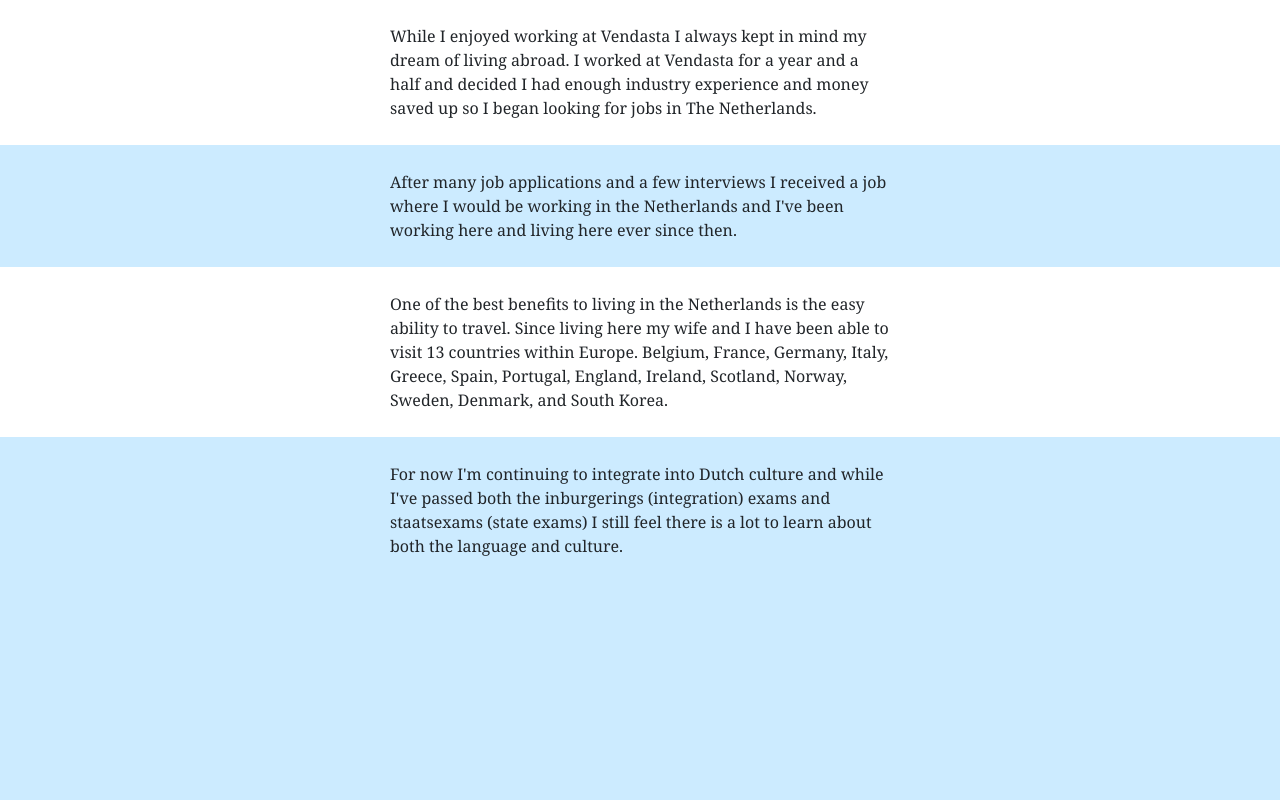
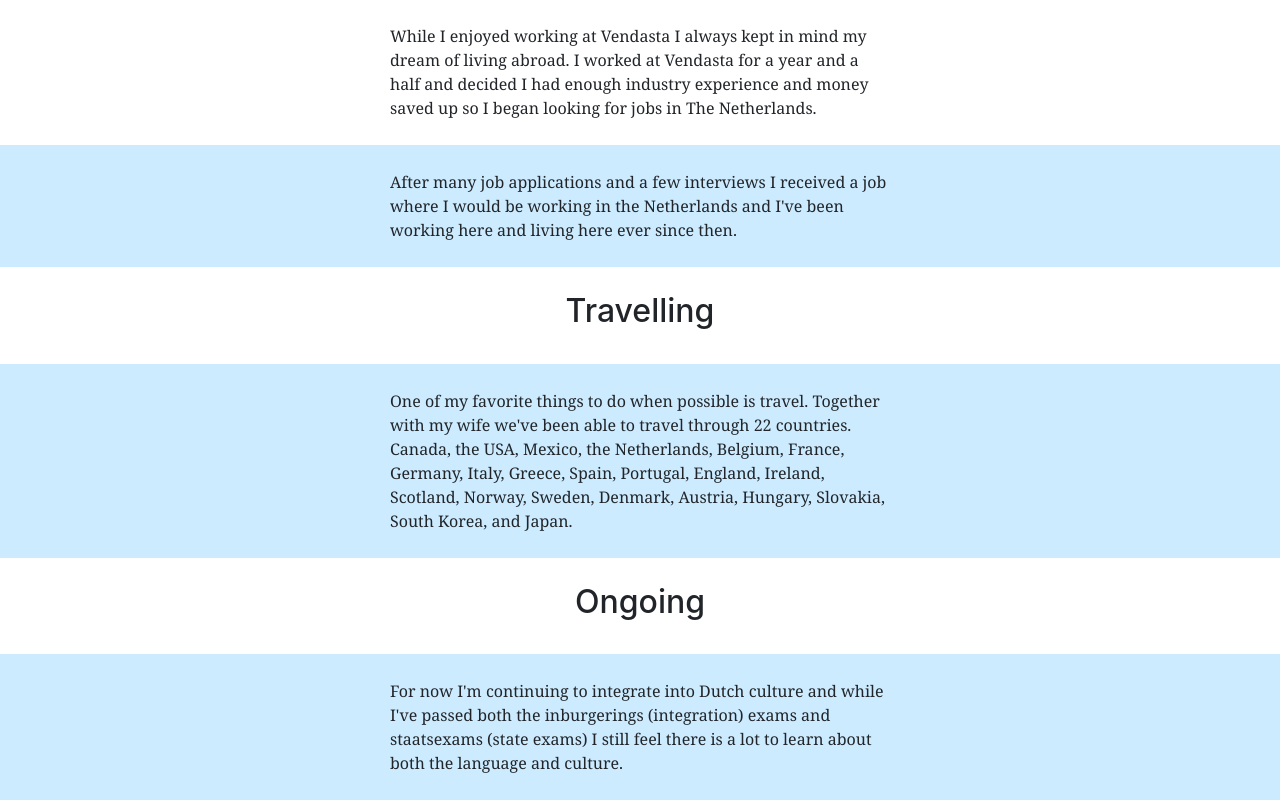
Before and after one commit to SheaMeyers/SheaMeyers.github.io, a React (Create React App) app: page /about-me in a window 1280 px wide. Shown: the part 1033-1833 px from the top of the page. Before the commit the page ends 1616 px from the top, so only its background shows below. Built offline with nearby package versions, Linux system fonts and the light colour scheme.

Commit message:
Update my about me page

```diff
--- a/src/AboutMe.tsx
+++ b/src/AboutMe.tsx
@@ -63,12 +63,20 @@ const AboutMe: React.FC = () => {
                 </p>
             </div>
             <div className="About-me-section">
+                <h2>Travelling</h2>
+            </div>
+            <div className="About-me-non-white-section">
                 <p className="About-me-section__text">
-                    One of the best benefits to living in the Netherlands is the easy ability to travel.
-                    Since living here my wife and I have been able to visit 13 countries within Europe.
+                    One of my favorite things to do when possible is travel.
+                    Together with my wife we've been able to travel through 22 countries.
+                    Canada, the USA, Mexico, the Netherlands,
                     Belgium, France, Germany, Italy, Greece, Spain, Portugal,
-                    England, Ireland, Scotland, Norway, Sweden, Denmark, and South Korea.
+                    England, Ireland, Scotland, Norway, Sweden, Denmark,
+                    Austria, Hungary, Slovakia, South Korea, and Japan.
                 </p>
+            </div>
+            <div className="About-me-section">
+                <h2>Ongoing</h2>
             </div>
             <div className="About-me-non-white-section">
                 <p className="About-me-section__text">
```
